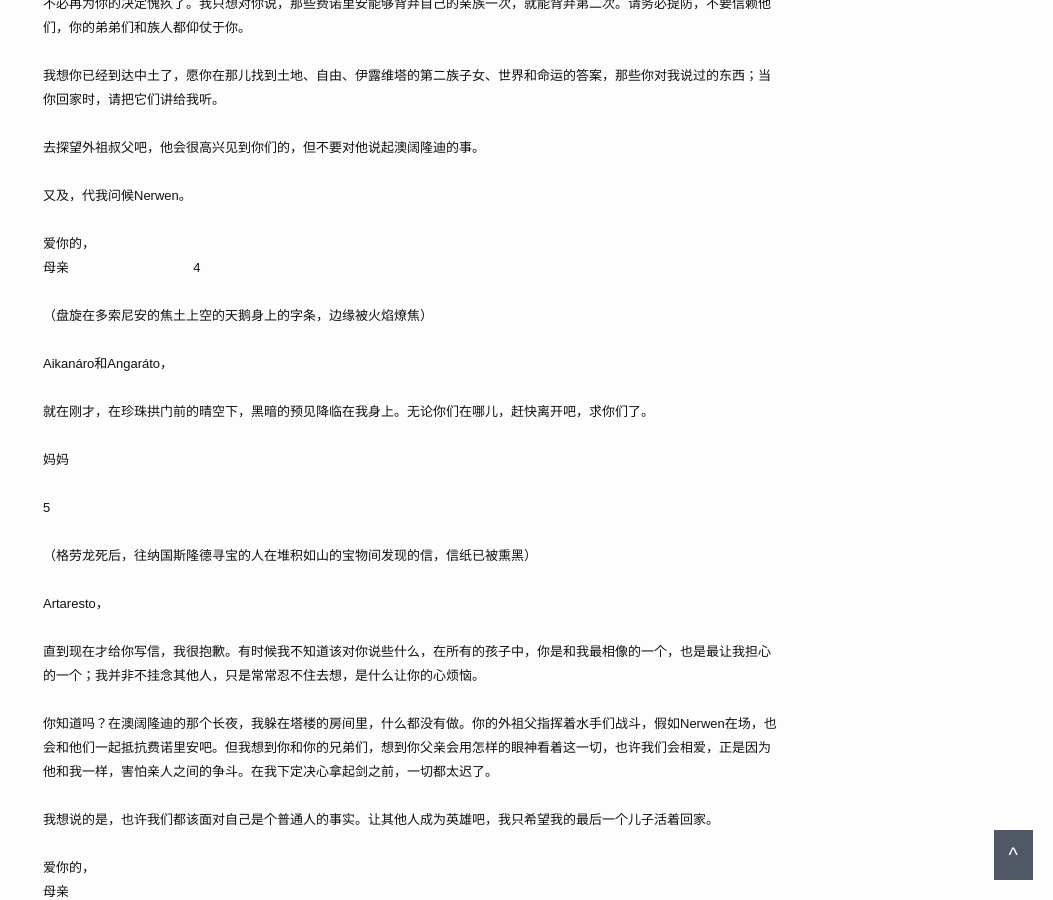
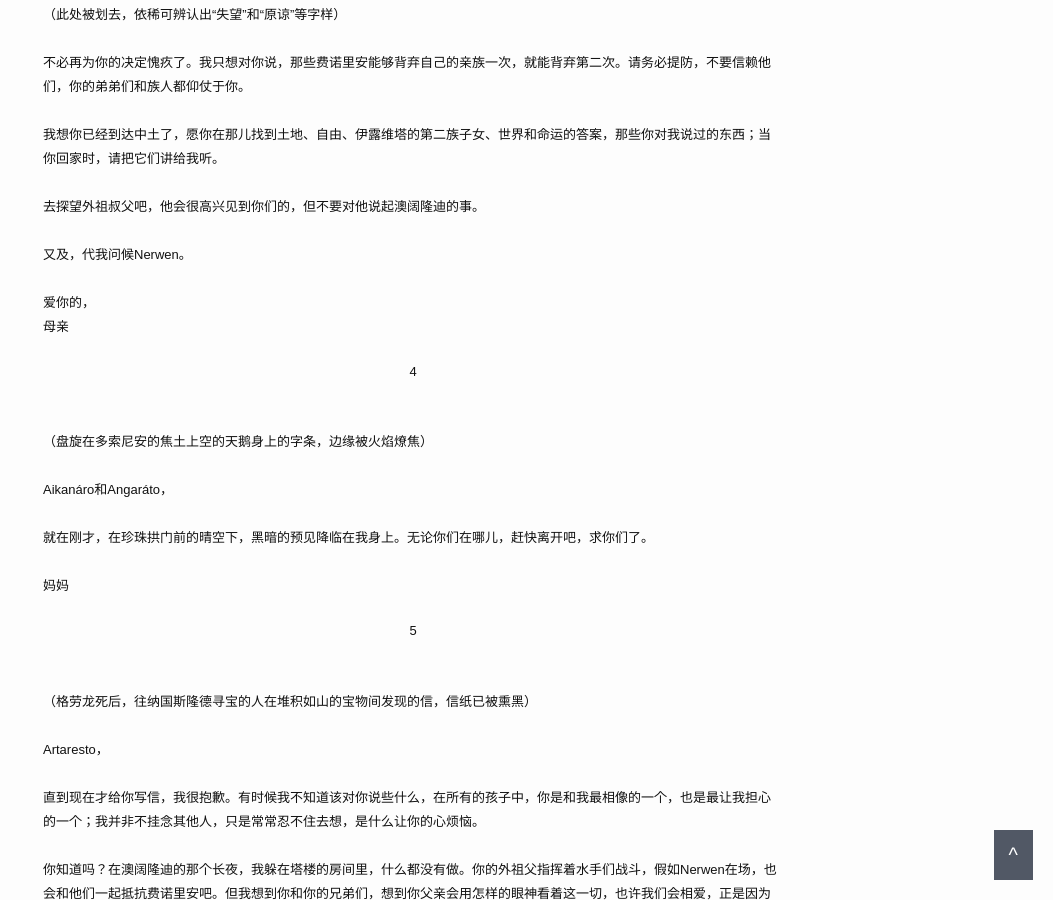
Before and after one commit to greylantern/greylantern.github.io, a Jekyll site: the page built from _posts/2023-12-19-【三家中心无cp】五封Eärwen让天鹅送往中州的信，和一封未寄出的信.html, in a window 1280 px wide and 900 px high, scrolled down 1351 px. Shown: the whole window, without its empty margins (227-1280 px from the left). Built offline with Jekyll 4.4.1, drawn with Linux system fonts in a browser that asks for light colours; comment, search, counter and statistics services are not loaded.

Commit message:
update format

```diff
--- a/_posts/2023-12-19-【三家中心无cp】五封Eärwen让天鹅送往中州的信，和一封未寄出的信.html
+++ b/_posts/2023-12-19-【三家中心无cp】五封Eärwen让天鹅送往中州的信，和一封未寄出的信.html
@@ -19,8 +19,8 @@ categories: 精灵宝钻：无cp
 <br>
 <br>
 <br>
-                                1
-                                <br>
+<center> 1</center>
+<br>
 <br>
 （一前一后飞过蓝山的两只天鹅携带的信。天鹅十分疲惫，大量饮水并食用兰巴斯）
 <br>
@@ -38,8 +38,8 @@ Nerwen，
 <br>
 <br>
 
-                                2
-                                <br>
+<center> 2</center>
+ <br>
 <br>
 （第二封信非常简短而潦草）
 <br>
@@ -57,7 +57,7 @@ Nerwen，
 母亲
   <br>
 <br>
-                                3
+<center> 3</center>
 <br>
 <br>
 （从冻在冰上的天鹅身上发现的信。天鹅被救出，治愈伤势后养在营地用以产卵）
@@ -90,8 +90,9 @@ Ingoldo，
 爱你的，
 <br>
 母亲
-
-                                4
+<br>
+<br>
+<center> 4</center>
 <br>
 <br>
 （盘旋在多索尼安的焦土上空的天鹅身上的字条，边缘被火焰燎焦）
@@ -108,8 +109,8 @@ Aikanáro和Angaráto，
 妈妈
 <br>
 <br>
-                               5
-                               <br>
+<center> 5</center>
+  <br>
 <br>
 （格劳龙死后，往纳国斯隆德寻宝的人在堆积如山的宝物间发现的信，信纸已被熏黑）
 <br>
@@ -133,8 +134,8 @@ Artaresto，
 <br>
 <br>
 
-                                6
-                                <br>
+<center> 6</center>
+ <br>
 <br>
 （放在澳阔隆迪塔楼的书房里，未寄出的信）
 <br>
```
